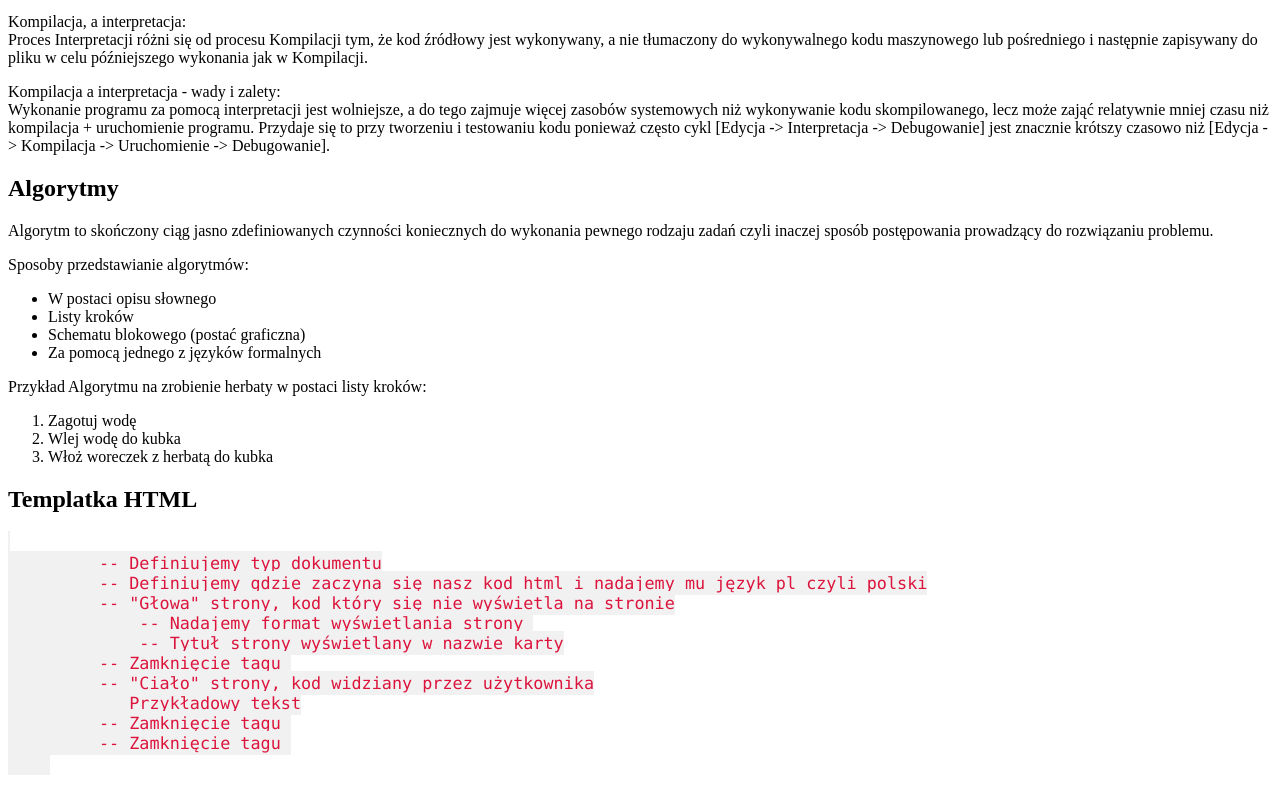
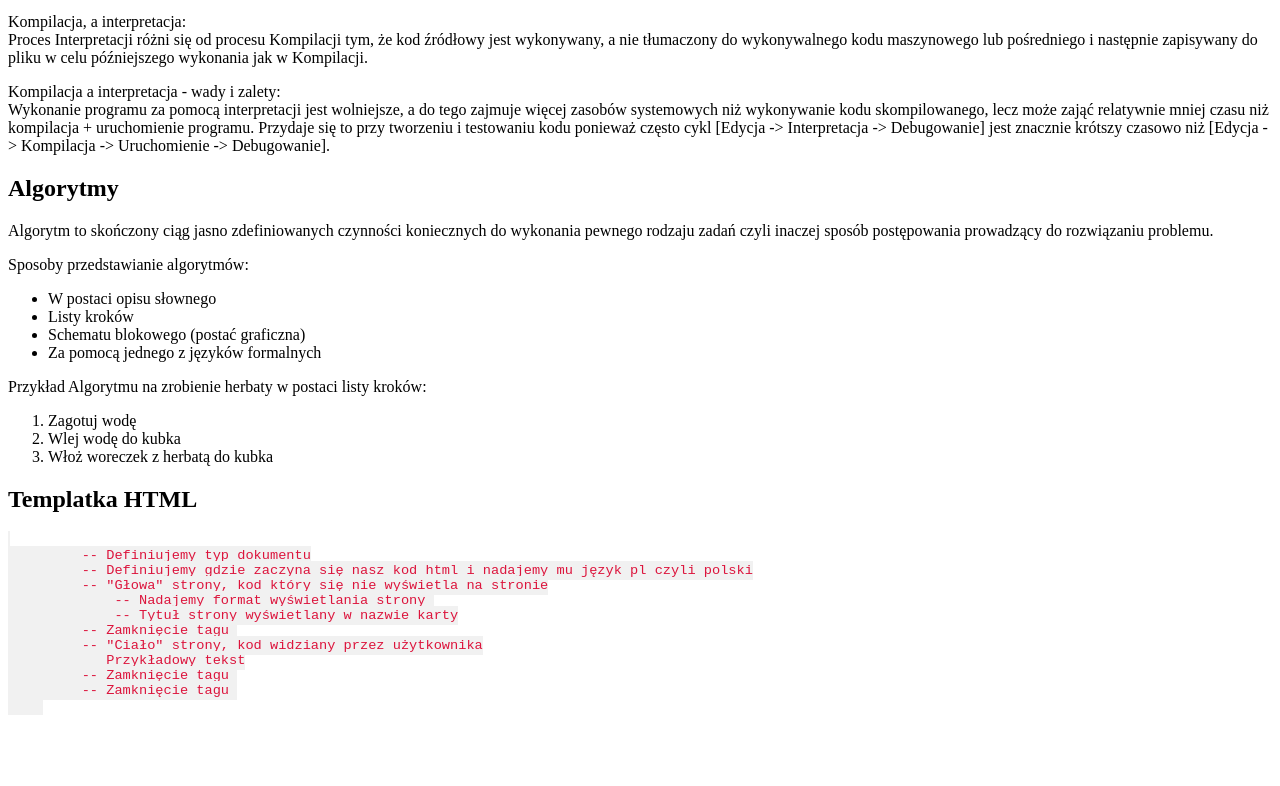
Before and after one commit to nSobieraj/nsobieraj.github.io, a plain HTML site: page index.html in a window 1280 px wide. Shown: the part 815-1601 px from the top of the page. After the commit the page ends 1541 px from the top, so only its background shows below. Drawn offline with Linux system fonts and the light colour scheme.

Commit message:
Update index.html

```diff
--- a/index.html
+++ b/index.html
@@ -7,7 +7,6 @@
     <title>Witryny</title>
     <style>
         code {
-          font-family: Consolas,"courier new";
           color: crimson;
           background-color: #f1f1f1;
           padding: 2px;
```
